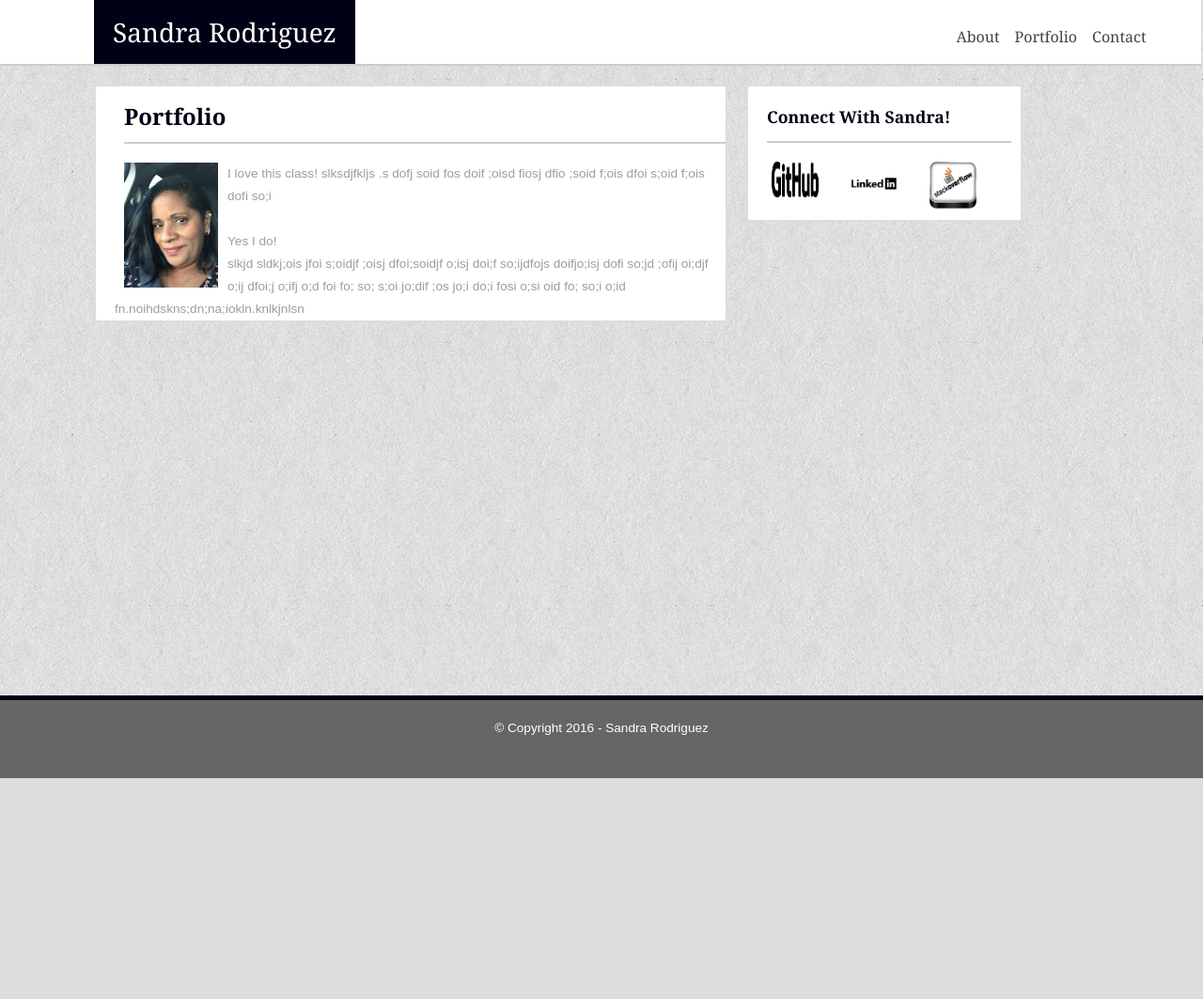
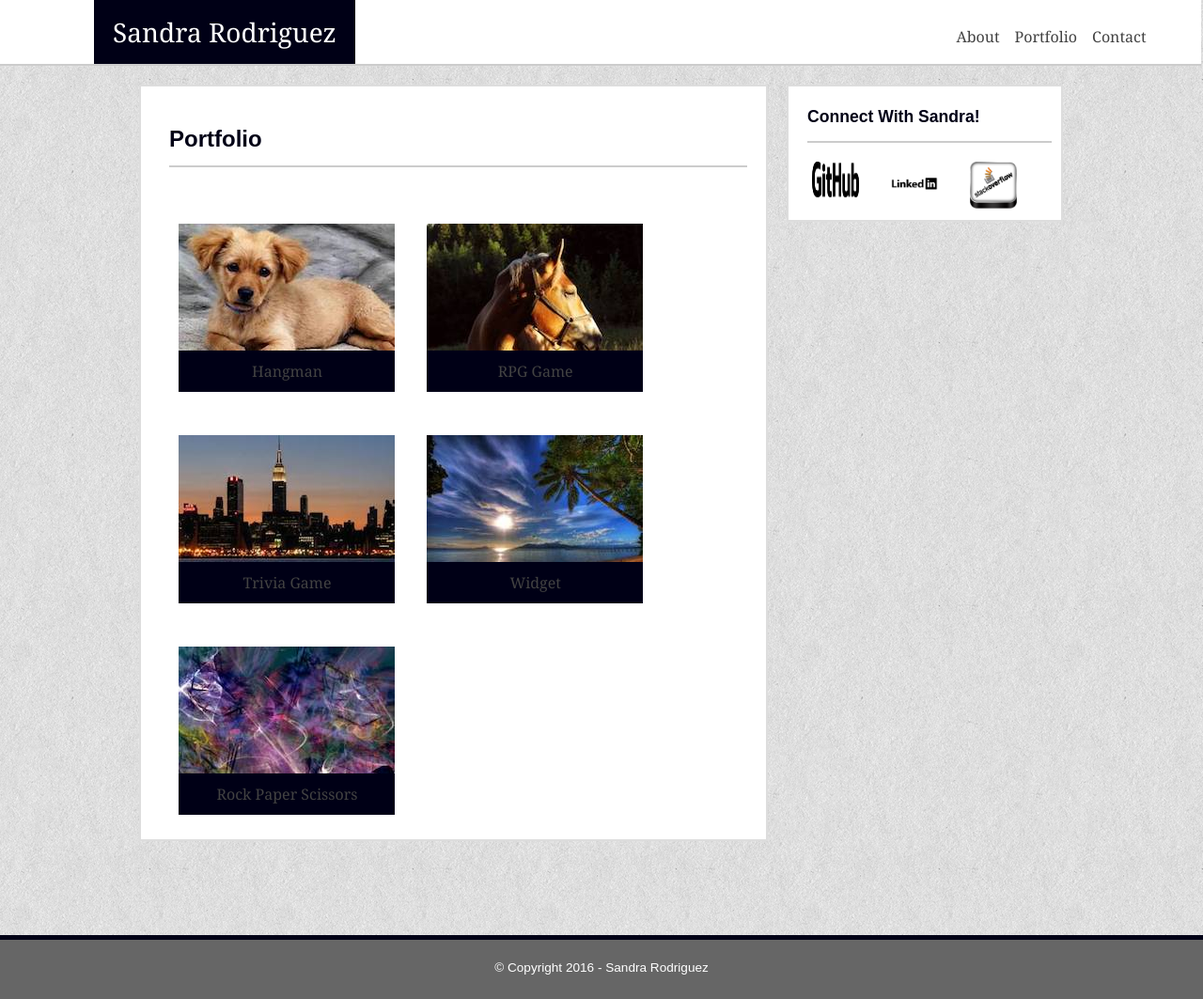
Before and after one commit to srodrig284/Basic-Portfolio, a PHP site: page /portfolio.html in a window 1280 px wide. Shown: the whole page at 94% size. Before the commit the page ends 828 px from the top, so only its background shows below. Run offline with PHP 8.4, Linux system fonts and the light colour scheme.

Commit message:
Updated HTML

```diff
--- a/assets/css/style.css
+++ b/assets/css/style.css
@@ -3,8 +3,8 @@ body {
     padding: 0;
     background: url(../images/paper_2.png) #efeee7;
     font-family: 'Georgia', 'Times', 'Times New Roman', serif;
-	color: #9d9d9d;
-	height:100%;
+    color: #424242;
+    height: 100%;
 }
 
 header {
@@ -28,33 +28,50 @@ header {
     padding-top: 23px;
 }
 
-/*
 
-Sticky Footer by Ryan Fait
-http://ryanfait.com/
 
-*/
-* {
+.thumb {
+    width: 50px;
+    height: 50px;
+    padding: 0 15px 10px 15px;
+}
+
+html, body {
+    height: 100%;
     margin: 0;
 }
-html, body {
-height: 100%;
-}
+
 .wrapper {
     min-height: 100%;
-height: auto !important;
-height: 100%;
-margin: 0 auto -60px /* the bottom margin is the negative value of the footer's height */;
-}
-.footer, .push {  /* .push must be the same height as .footer */
-height: 60px;
+    margin: 0 auto -40px /* the bottom margin is the negative value of the footer's height */;
 }
 
-header, .main_heading {
+.footer, .push { /* .push must be the same height as .footer */
+    height: 40px;
+}
+
+.container {
+
+    /* Positioning */
+    margin: 0 auto;
+
+    /* Box-model */
+    width: 1024px;
+}
+
+.clearfix {
+    overflow: auto;
+}
+
+header, #main_heading {
     float: left;
 }
 
-.main_menu {
+#main_heading {
+    font-family: 'Georgia', Times, Times New Roman, serif;
+}
+
+#main_menu {
     color: #fff;
     padding-top: 23px;
     padding-right: 50px;
@@ -67,7 +84,6 @@ h1, h2 {
 }
 
 h1 {
-	padding: 5px;
     display: inline-block;
     padding: 20px;
     margin-bottom: 0;
@@ -76,7 +92,7 @@ h1 {
     font-size: 1.75em;
 }
 
-div,  {
+div{
     clear: both;
 }
 
@@ -87,24 +103,18 @@ div,  {
     margin-left: 10px;
 }
 
+.sub_heading_1, .sub_heading_2 {
+    padding: 14px 0 6px 0;
+    font-weight: bold;
+    font-family: 'Arial', 'Helvetica Neue', Helvetica, sans-serif;
+}
+
 .sub_heading_1 {
     font-size: 1.5em;
-	padding: 10px 0 5px 0;
-	font-weight: bold;
 }
 
 .sub_heading_2 {
     font-size: 1.1em;
-	padding: 14px 0 6px 0;
-	font-weight: bold;
-}
-
-.main-menu {
-	padding: 26px 0 0 500px;
-	height: 100%;
-	font-size: .85em;
-	font-family: 'Arial', 'Helvetica Neue', 'Helvetica', sans-serif;
-	text-align: right;
 }
 
 li {
@@ -125,6 +135,9 @@ a:visited {
 
 a:hover {
     text-decoration: underline;
+    -webkit-transition: border-color 0.3s ease-in-out;
+    -moz-transition: border-color 0.3s ease-in-out;
+    transition: border-color 0.3s ease-in-out;
 }
 
 p {
@@ -132,174 +145,104 @@ p {
     font-size: .85em;
 }
 
-.container {
-	width: 960px;
-	padding-left: 100px
-
+#main_left_section, #right_menu {
+    float: left;
 }
 
-.main-bio, .right-menu {
-	float: left;
-	margin-top: 20px;
-	padding-left: 20px;
-}
-
-.main-bio {
+#main_left_section {
     background-color: #fff;
     border: 2px solid #ddd;
-	width: 650px;
-	padding: 20px 20px 20px 20px
+    width: 625px;
+    padding: 20px 20px 20px 20px;
     margin: 20px 0 100px 20px;
     line-height: 150%;
 }
 
-.right-menu {
+#right_menu {
     width: 270px;
     background-color: #fff;
     border: 2px solid #ddd;
-	margin-left: 20px;
+    margin: 20px 0 100px 20px;
     padding: 0 10px 0 10px;
-}
-img {
-	max-width: 100px;
-}
-
-.thumb {
-	width: 50px;
-	height: 50px;
-	padding: 0 15px 10px 15px;
 }
 
 #profpic {
     float: left;
-	padding: 0 10px 10px 10px;
+    margin-left: 10px;
+    margin-right: 10px;
+    margin-bottom: 10px;
+    width: auto;
+    height: auto;
 }
 
-#gallery {
-	margin: 0;
-	padding: 0;
-	list-style: none;
-}
-
-#gallery li {
-	float: left;
-	width: 45%;
-	margin: 2.5%;
-}
-
-.djing_tag {
-	position: absolute;
-	top: 310px;
-	background-color: #4aaaa5;
-	width: 293px;
-	height: 30px;
-	padding: 5px 0 0 0;
-	text-align: center;
-	color: #fff;
-	font-weight: bold;
-}
-
-.fashion_tag {
-	position: absolute;
-	top: 310px;
-	background-color: #4aaaa5;
-	width: 293px;
-	height: 30px;
-	padding: 5px 0 0 0;
-	text-align: center;
-	color: #fff;
-	font-weight: bold;
-}
-
-.livemusic_tag {
-	position: absolute;
-	top: 610px;
-	background-color: #4aaaa5;
-	width: 293px;
-	height: 30px;
-	padding: 5px 0 0 0;
-	text-align: center;
-	columns: #fff;
-	font-weight: bold;
-}
-
-.streetart_tag {
-	position: absolute;
-	top: 610px;
-	background-color: #4aaaa5;
-	width: 293px;
-	height: 30px;
-	padding: 5px 0 0 0;
-	text-align: center;
-	color: #fff;
-	font-weight: bold;
-}
-
-.beach_tag {
-	position: absolute;
-	top: 890px;
-	background-color: #4aaaa5;
-	width: 293px;
-	height: 30px;
-	padding: 5px 0 0 0;
-	text-align: center;
-	color: #fff;
-	font-weight: bold;
-}
-
-#contact {
-	background: #F9F9F9;
-	padding: 25px;
-	margin: 0;
-}
 
 fieldset {
-	border: medium none !important;
     margin: 0 0 10px 0;
-	min-width: 100%;
-	padding: 0;
-	width: 100%;
 }
 
 #contact input[type="text"], #contact input[type="email"], #contact textarea {
-	width:96%;
-	border:1px solid #CCC;
+    width: 96%;
+    border: 1px solid #CCC;
     background: #FFF;
     margin: 0 0 5px;
-	padding:10px;
+    padding: 10px;
+}
+
+#contact textarea {
+    height: 200px;
 }
 
 #contact input[type="text"]:hover, #contact input[type="email"]:hover, #contact textarea:hover {
-	-webkit-transition:border-color 0.3s ease-in-out;
-	-moz-transition:border-color 0.3s ease-in-out;
-	transition:border-color 0.3s ease-in-out;
-	border:1px solid #AAA;
+    -webkit-transition: border-color 0.3s ease-in-out;
+    -moz-transition: border-color 0.3s ease-in-out;
+    transition: border-color 0.3s ease-in-out;
+    border: 1px solid #AAA;
 }
 
 #contact textarea {
-	height: :300px;
+    height: 300px;
     max-width: 100%;
-	resize:none;
+    resize: none;
 }
 
 #contact button[type="submit"] {
     cursor: pointer;
     width: 100%;
-	border:none;
+    border: none;
     background-color: #000016;
     color: #FFF;
-	margin: 0 0 5pxa;
     padding: 10px;
     font-size: 15px;
 }
 
 #contact button[type="submit"]:hover {
-	background-color:#f10e0e;
-	-webkit-transition:background 0.3s ease-in-out;
-	-moz-transition:background 0.3s ease-in-out;
+    background-color: #f10e0e;
+    -webkit-transition: background 0.3s ease-in-out;
+    -moz-transition: background 0.3s ease-in-out;
     transition: background-color 0.3s ease-in-out;
 }
 
-#contact button[type="submit"]:active {
-	box-shadow: inset 0 1px 3px rgba(0, 0, 0, 0.5)
+.portfolio_container {
+    overflow: auto;
+    clear: both;
+    justify-content:space-between;
 }
+
+.portfolio_images {
+    position: relative;
+    display: inline-block;
+    box-sizing: border-box;
+    overflow: hidden;
+    left: 20px;
+    margin-right:30px;
+    margin-top: 40px;
+}
+
+#absolute {
+    position: absolute;
+    bottom: 0;
+    width: 191px;
+    padding: 10px 20px 10px 20px;
+    text-align: center;
+    background: #000016;
+}
--- a/portfolio.html
+++ b/portfolio.html
@@ -18,11 +18,11 @@
   <div>
     <header>
 
-      <section class="main_heading">
+      <section id="main_heading">
           <h1>Sandra Rodriguez</h1>
       </section>
 
-      <section class="main_menu">
+      <section id="main_menu">
         <nav>
           <ul>
               <li><a href="index.html">About</a></li>
@@ -36,46 +36,56 @@
   </div>
 
   <div class="wrapper">
-    <div class="container">
+    <div class="container clearfix">
 
-      <section class="main-bio">
+      <section id="main_left_section">
 
         <div class="sub_heading_border">
 
           <h2 class="sub_heading_1">Portfolio</h2>
 
         </div>
-        <p>
-          <img id="profpic" src="assets/images/IMG_0175.jpg" alt="Sandra Rodriguez">
+          <div class="portfolio_container">
+              <div class="portfolio_images">
+                  <img src="assets/images/animals_placeholder.jpg">
+                  <div id="absolute">Hangman</div>
+              </div>
+              <div class="portfolio_images">
+                  <img src="assets/images/animal2.jpg">
+                  <div id="absolute">RPG Game</div>
+              </div>
 
-          I love this class!  slksdjfkljs .s dofj  soid fos doif ;oisd fiosj dfio ;soid f;ois dfoi s;oid f;ois dofi so;i
+              <div class="portfolio_images"">
+                  <img src="assets/images/city.jpg">
+                  <div id="absolute">Trivia Game</div>
+              </div>
+              <div class="portfolio_images">
+                  <img src="assets/images/nature.jpg">
+                  <div id="absolute">Widget</div>
+              </div>
+              <div class="portfolio_images">
+                  <img src="assets/images/abstract.jpg">
+                  <div id="absolute">Rock Paper Scissors</div>
+              </div>
+          </div>
 
-        </p>
-        <br>
-        <p>
+      </section>
 
-          Yes I do!
+      <section id="right_menu">
 
-        </p>
-        <p>
-          slkjd sldkj;ois jfoi s;oidjf ;oisj dfoi;soidjf o;isj doi;f so;ijdfojs doifjo;isj dofi so;jd ;ofij oi;djf o;ij dfoi;j o;ifj o;d foi fo; so; s;oi jo;dif ;os jo;i do;i fosi o;si oid fo; so;i o;id fn.noihdskns;dn;na;iokln.knlkjnlsn
-        </p>
-      </section>
-    </div> <!-- END .container-->
+        <div class="sub_heading_border">
 
-    <section class="right-menu">
+          <h2 class="sub_heading_2">Connect With Sandra!</h2>
 
-      <div class="sub_heading_border">
-
-        <h2 class="sub_heading_2">Connect With Sandra!</h2>
-
-      </div>
+        </div>
         <a href="https://github.com/srodrig284" target="_blank"><img src="assets/images/logo_github.png" alt="GitHub Logo" class="thumb"></a>
 
         <a href="https://www.linkedin.com/in/sandra-rodriguez-996aa923/" target="_blank"><img src="assets/images/linkedin.png" alt="LinkedIn" class="thumb"></a>
 
         <a href="http://stackoverflow.com/users/7328197/sandrar?tab=profile" target="_blank"><img src="assets/images/stackoverflowpx.png" alt="StackOverflow Logo" class="thumb"></a>
-    </section>
+      </section>
+    </div> <!-- END .container-->
+    <div class="push"></div>
   </div> <!-- END wrapper -->
 
 
```
Also changed, not shown: contact.html (+13 -12 lines), index.html (+28 -12 lines), assets/images/abstract.jpg (added), assets/images/animal2.jpg (added), assets/images/animals_placeholder.jpg (added), assets/images/city.jpg (added), assets/images/nature.jpg (added). Lines whose indentation alone changed are shown as unchanged.
